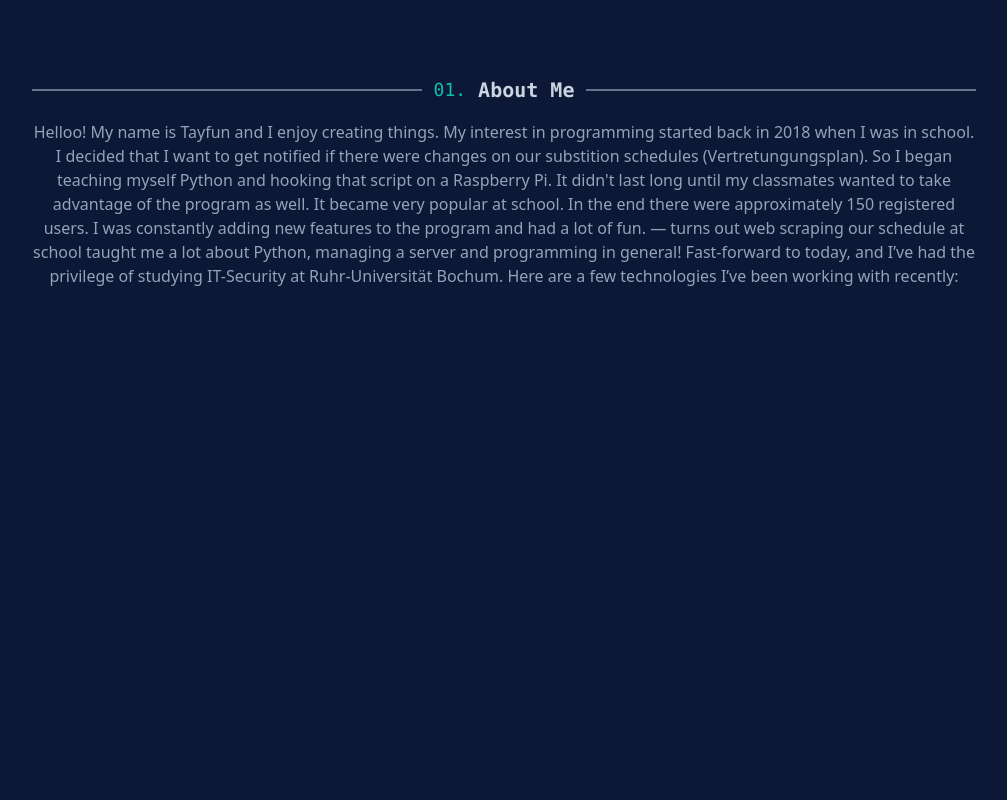
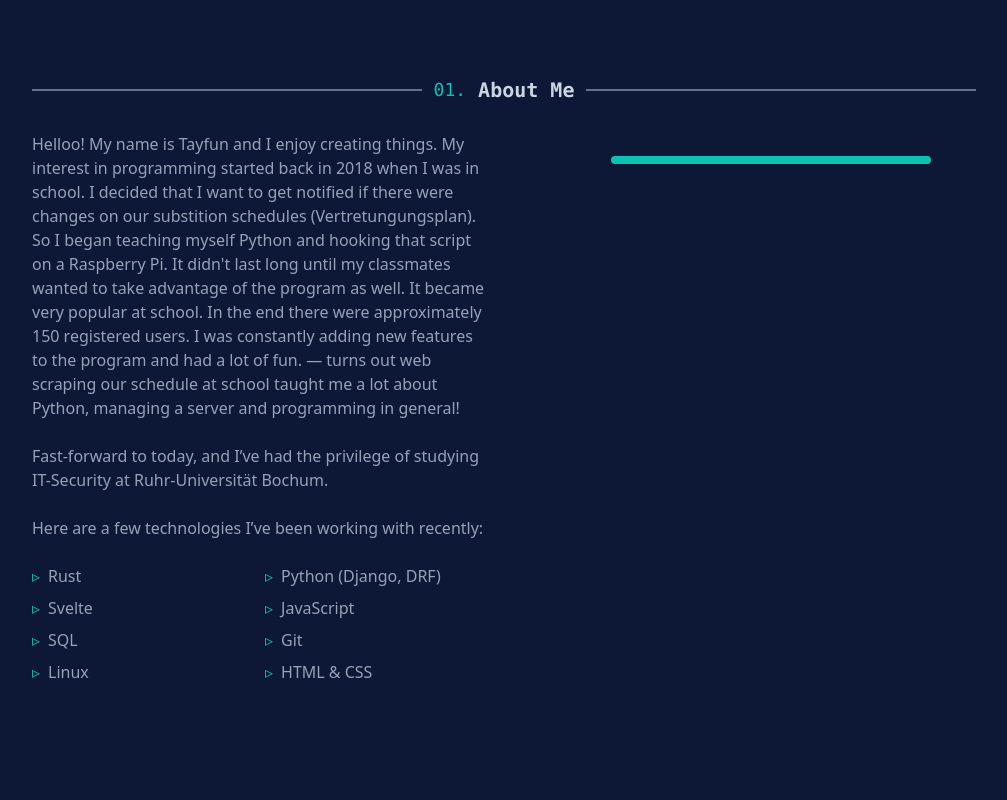
Before and after one commit to tayfunceylan/portfolio, a SvelteKit app: page / in a window 1280 px wide. Shown: the part 820-1620 px from the top of the page, without its empty margins (136-1143 px from the left). Built offline with nearby package versions, Linux system fonts and the light colour scheme.

Commit message:
- added about me section - added typewriter effect - navbar fix - added enhanced-img lib

```diff
--- a/package.json
+++ b/package.json
@@ -14,6 +14,7 @@
 	"devDependencies": {
 		"@sveltejs/adapter-auto": "^3.0.0",
 		"@sveltejs/adapter-static": "^3.0.1",
+		"@sveltejs/enhanced-img": "^0.2.0",
 		"@sveltejs/kit": "^2.0.0",
 		"@sveltejs/vite-plugin-svelte": "^3.0.0",
 		"@types/eslint": "^8.56.0",
--- a/src/app.html
+++ b/src/app.html
@@ -8,7 +8,7 @@
 	</head>
 	<body
 		data-sveltekit-preload-data="hover"
-		class="mx-auto max-w-screen-lg bg-blue-zodiac-800 px-6 text-slate-400 transition-all duration-1000 sm:px-10"
+		class="mx-auto max-w-screen-lg bg-blue-zodiac-800 px-8 text-slate-400 transition-all duration-1000 sm:px-10"
 	>
 		<div style="display: contents">%sveltekit.body%</div>
 	</body>
--- a/src/routes/+page.svelte
+++ b/src/routes/+page.svelte
@@ -8,7 +8,11 @@
 <div
 	class="flex min-h-screen flex-col justify-center gap-4 py-24 transition-all duration-1000 md:gap-6"
 >
-	<p class="font-mono text-lg text-mint-tulip-500">Hi, my name is</p>
+	<p
+		class="max-w-max animate-typing overflow-hidden whitespace-nowrap border-r-2 font-mono text-lg text-mint-tulip-500 transition-all sm:text-xl md:text-2xl"
+	>
+		Hi, my name is
+	</p>
 	<p class="text-4xl font-bold text-slate-300 transition-all duration-1000 sm:text-5xl md:text-7xl">
 		Tayfun Ceylan.
 	</p>
@@ -27,18 +31,50 @@
 </div>
 
 <Section title="About Me" id="about">
-	<p class="text-center">
-		Helloo! My name is Tayfun and I enjoy creating things. My interest in programming started back
-		in 2018 when I was in school. I decided that I want to get notified if there were changes on our
-		substition schedules (Vertretungungsplan). So I began teaching myself Python and hooking that
-		script on a Raspberry Pi. It didn't last long until my classmates wanted to take advantage of
-		the program as well. It became very popular at school. In the end there were approximately 150
-		registered users. I was constantly adding new features to the program and had a lot of fun. —
-		turns out web scraping our schedule at school taught me a lot about Python, managing a server
-		and programming in general! Fast-forward to today, and I’ve had the privilege of studying
-		IT-Security at Ruhr-Universität Bochum. Here are a few technologies I’ve been working with
-		recently:
-	</p>
+	<div class="grid grid-cols-1 gap-7 md:grid-cols-2">
+		<div class="space-y-6">
+			<p>
+				Helloo! My name is Tayfun and I enjoy creating things. My interest in programming started
+				back in 2018 when I was in school. I decided that I want to get notified if there were
+				changes on our substition schedules (Vertretungungsplan). So I began teaching myself Python
+				and hooking that script on a Raspberry Pi. It didn't last long until my classmates wanted to
+				take advantage of the program as well. It became very popular at school. In the end there
+				were approximately 150 registered users. I was constantly adding new features to the program
+				and had a lot of fun. — turns out web scraping our schedule at school taught me a lot about
+				Python, managing a server and programming in general!
+			</p>
+
+			<p>
+				Fast-forward to today, and I’ve had the privilege of studying IT-Security at
+				Ruhr-Universität Bochum.
+			</p>
+
+			<p>Here are a few technologies I’ve been working with recently:</p>
+
+			<ul class="my-5 grid grid-cols-2 gap-2">
+				{#each ['Rust', 'Python (Django, DRF)', 'Svelte', 'JavaScript', 'SQL', 'Git', 'Linux', 'HTML & CSS'] as item}
+					<li
+						class="truncate text-nowrap before:pr-2 before:text-mint-tulip-500 before:content-['▹']"
+					>
+						{item}
+					</li>
+				{/each}
+			</ul>
+		</div>
+		<div class="mx-10">
+			<div class="group relative mx-auto mb-auto flex max-h-80 max-w-80 justify-center">
+				<div
+					class="absolute -z-10 size-full translate-x-6 translate-y-6 rounded border-4 border-mint-tulip-500
+						transition-transform duration-500 group-hover:translate-x-4 group-hover:translate-y-4
+					"
+				/>
+				<div
+					class="transition-color absolute -z-10 size-full rounded bg-mint-tulip-200 duration-500 ease-out group-hover:bg-white"
+				/>
+				<enhanced:img src="$lib/images/me.jpg" class="rounded mix-blend-multiply" alt="Portrait" />
+			</div>
+		</div>
+	</div>
 </Section>
 
 <Section title="Where I’ve Worked" id="jobs">
--- a/src/routes/Navbar.svelte
+++ b/src/routes/Navbar.svelte
@@ -7,7 +7,7 @@
 </script>
 
 <nav
-	class="fixed left-1/2 top-0 z-10 flex w-full max-w-screen-lg -translate-x-1/2 items-center justify-between bg-blue-zodiac-800/85 px-7 py-4 shadow-xl shadow-blue-zodiac-800 backdrop-blur-md transition-all duration-1000 md:px-9"
+	class="fixed left-1/2 top-0 z-10 flex w-full max-w-screen-lg -translate-x-1/2 items-center justify-between bg-blue-zodiac-800/85 px-7 py-4  shadow-xl shadow-blue-zodiac-800 backdrop-blur-md transition-all duration-1000 md:px-9"
 >
 	<a href="/" class="text-4xl font-semibold text-mint-tulip-500">T</a>
 	<label class="peer relative size-10 text-mint-tulip-500 md:hidden">
@@ -34,11 +34,11 @@
 					"
 			></span>
 			<div
-				class="scroll group pointer-events-none fixed left-0 top-0 flex h-screen translate-x-[0vw] flex-nowrap transition duration-1000 peer-checked:-translate-x-[100vw]"
+				class="group pointer-events-none fixed left-0 top-0 flex h-screen translate-x-[0vw] flex-nowrap transition duration-1000 peer-checked:-translate-x-[100vw]"
 			>
 				<button
-					class="pointer-events-auto h-full w-[125vw] opacity-0 backdrop-blur-sm transition duration-1000
-						peer-checked:group-[]:block
+					class="pointer-events-auto h-full w-[125vw] scale-0 opacity-0 backdrop-blur-sm transition-opacity duration-1000
+						peer-checked:group-[]:scale-100
 						peer-checked:group-[]:opacity-100
 					"
 					onclick={toggle}
--- a/src/routes/Section.svelte
+++ b/src/routes/Section.svelte
@@ -4,7 +4,7 @@
     export let id: string;
 </script>
 
-<div class="flex min-h-screen flex-col gap-4 py-24" {id}>
+<div class="flex min-h-screen flex-col gap-7 py-24" {id}>
 	<div class="flex items-center gap-3 text-nowrap font-mono">
 		<div class="h-0.5 w-full bg-slate-500"></div>
 		<span class="text-lg text-mint-tulip-500">{getSectionCounter()}</span>
--- a/tailwind.config.js
+++ b/tailwind.config.js
@@ -3,6 +3,19 @@ export default {
 	content: ['./src/**/*.{html,js,svelte,ts}'],
 	theme: {
 		extend: {
+			keyframes: {
+				typing: {
+					from: { width: '0' },
+					to: { width: '100%' }
+				},
+				'blink-caret': {
+					'from, to': { 'border-color': 'transparent' },
+					'50%': { 'border-color': 'orange' }
+				}
+			},
+			animation: {
+				typing: 'typing 3s steps(40, end), blink-caret 0.75s step-end infinite'
+			},
 			colors: {
 				'mint-tulip': {
 					50: '#effefa',
--- a/vite.config.ts
+++ b/vite.config.ts
@@ -1,6 +1,7 @@
 import { sveltekit } from '@sveltejs/kit/vite';
+import { enhancedImages } from '@sveltejs/enhanced-img';
 import { defineConfig } from 'vite';
 
 export default defineConfig({
-	plugins: [sveltekit()]
+	plugins: [enhancedImages(), sveltekit()]
 });
```
Also changed, not shown: src/lib/images/me.jpg (added), 1 other file (tests, documents, lock files or other folders).
